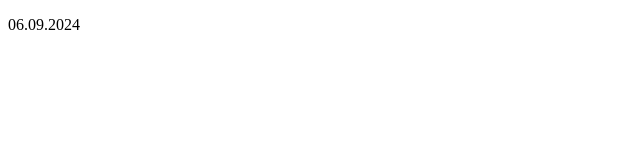
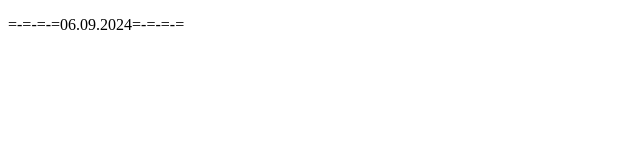
Before and after one commit to GaborPod/2024-2025-apk, a plain HTML site: page 00/index.html in a window 1280 px wide. Shown: the whole page, without its empty margins (0-640 px from the left). Drawn offline with Linux system fonts and the light colour scheme.

Commit message:
Pierwszy comit bis

```diff
--- a/00/index.html
+++ b/00/index.html
@@ -5,6 +5,6 @@
     <title>Title</title>
 </head>
 <body>
-<p>06.09.2024</p>
+<p>=-=-=-=06.09.2024=-=-=-=</p>
 </body>
 </html>
```
